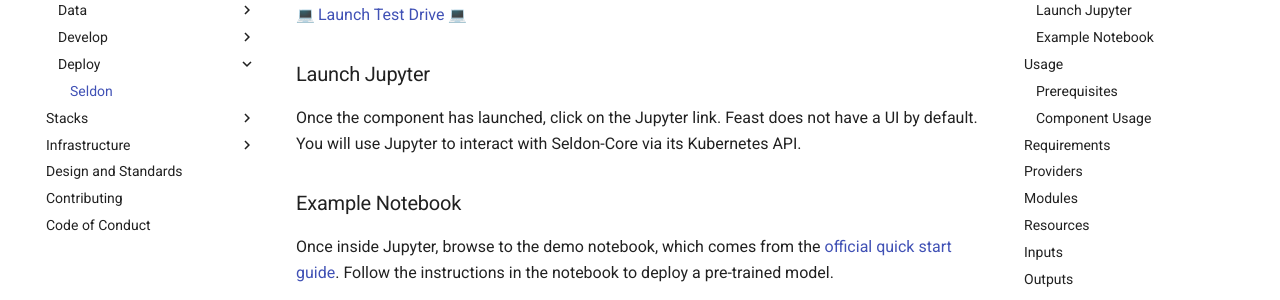
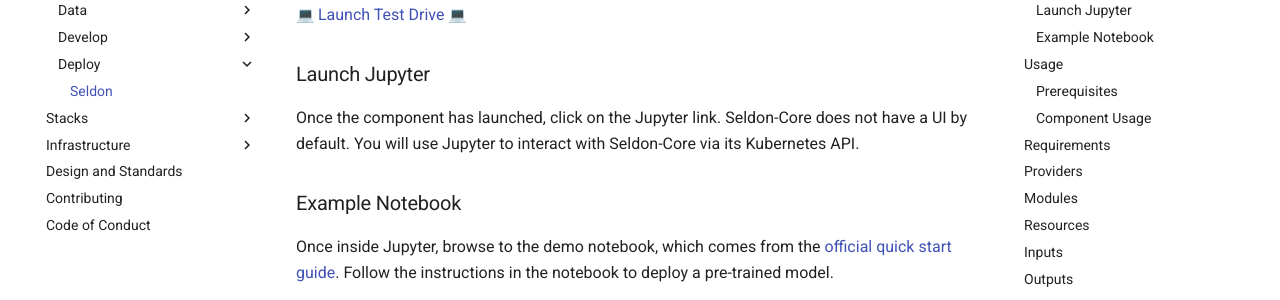
Before and after one commit to combinator-ml/combinator, an MkDocs documentation site: the page built from docs/components/deploy/seldon.md, in a window 1280 px wide and 900 px high, scrolled down 528 px. Shown: the part 152-452 px from the top of the window. Built offline with MkDocs 1.6.1 and Material for MkDocs 9.7.7, drawn with Linux system fonts in a browser that asks for light colours; emoji names are drawn with the system emoji font; comment, search, counter and statistics services are not loaded.

Commit message:
docs: auto-update docs from combinator-ml/terraform-k8s-seldon

```diff
--- a/docs/components/deploy/seldon.md
+++ b/docs/components/deploy/seldon.md
@@ -20,7 +20,7 @@ The fastest way to get started is to use the test drive functionality provided b
 
 ### Launch Jupyter
 
-Once the component has launched, click on the Jupyter link. Feast does not have a UI by default. You will use Jupyter to interact with Seldon-Core via its Kubernetes API.
+Once the component has launched, click on the Jupyter link. Seldon-Core does not have a UI by default. You will use Jupyter to interact with Seldon-Core via its Kubernetes API.
 
 ### Example Notebook
 
```
